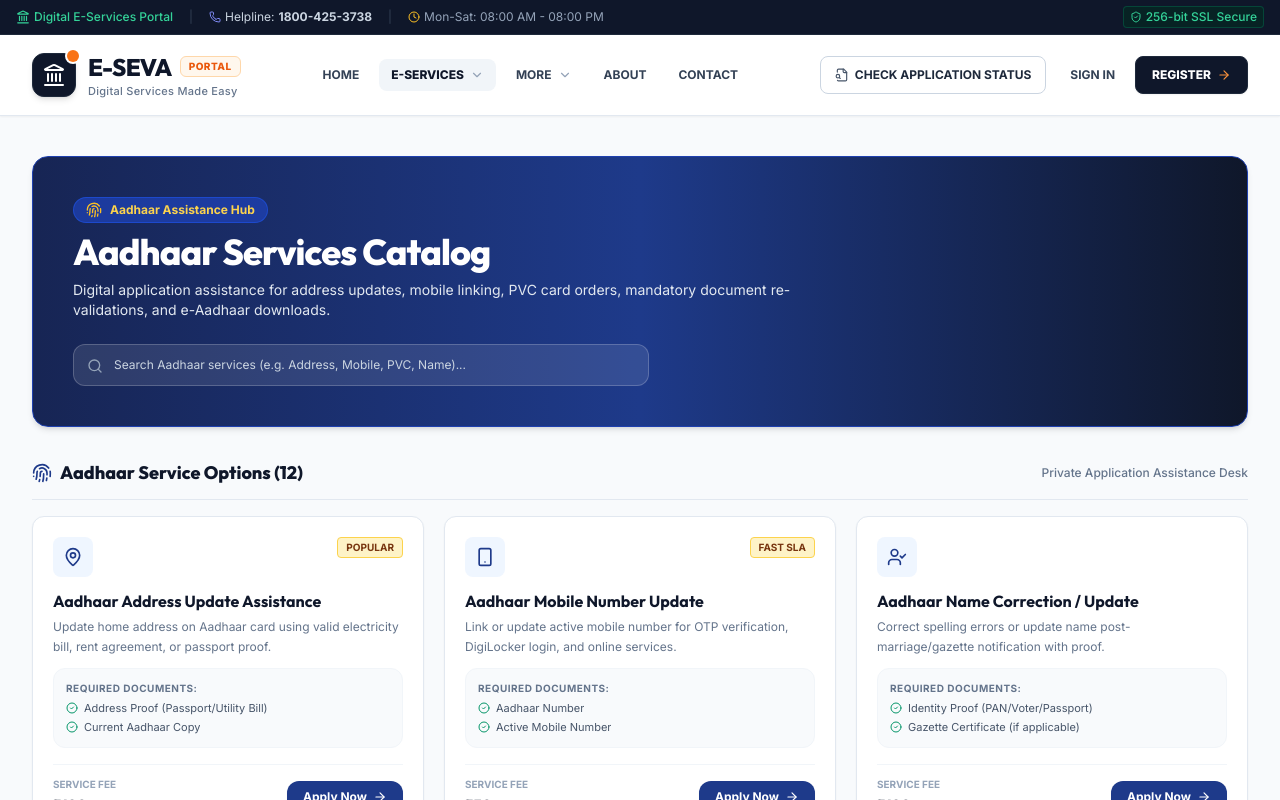
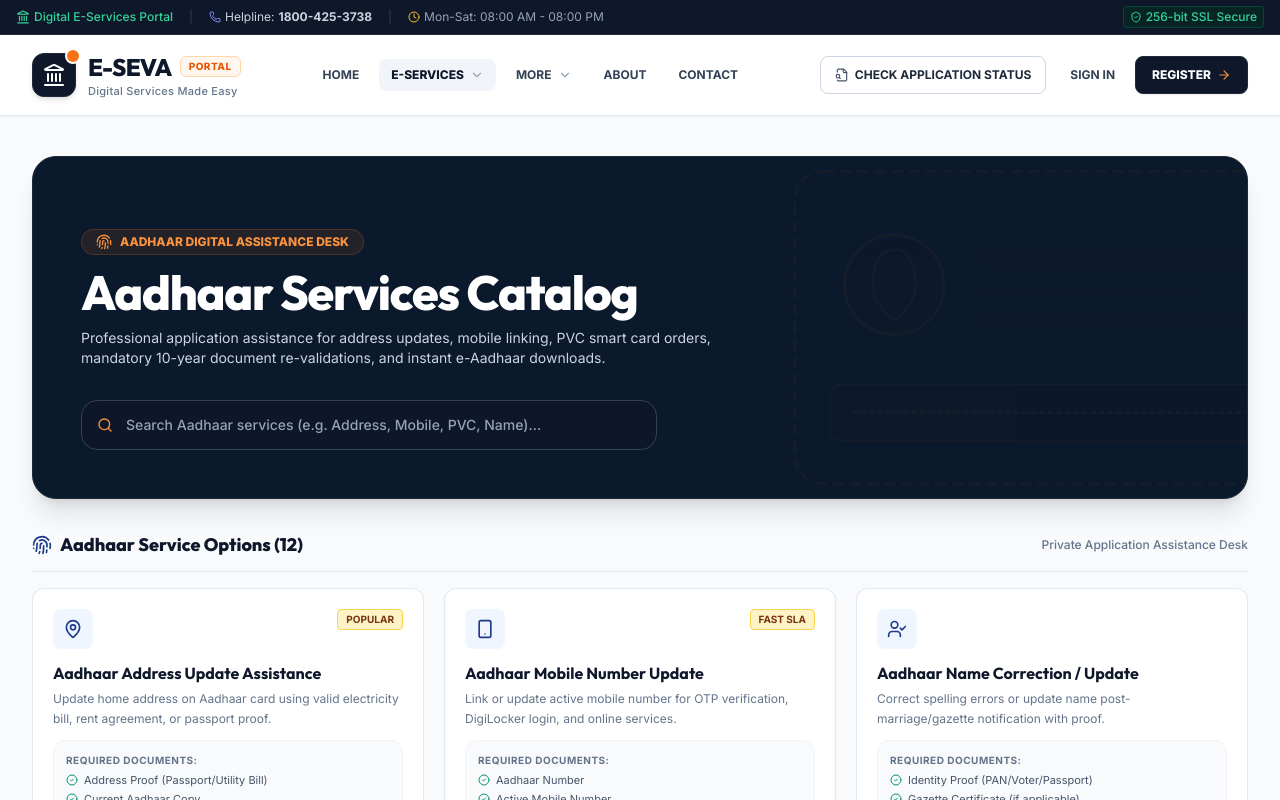
Before and after one commit to suryasuryaa239/e-seva-, a React (Vite) app: page /services/aadhaar in a window 1280 px wide. Shown: the top 800 px of the page. Built offline with nearby package versions, Linux system fonts and the light colour scheme; the HTML template or start-up script is replaced by a standard one.

Commit message:
Step 38: Integrate stylized Aadhaar digital service background identity graphic into AadhaarServicesCatalog

```diff
--- a/src/pages/AadhaarServicesCatalog.jsx
+++ b/src/pages/AadhaarServicesCatalog.jsx
@@ -132,34 +132,52 @@
     <div className="min-h-screen bg-slate-50 py-10 px-4 sm:px-6 lg:px-8 font-sans selection:bg-blue-600 selection:text-white">
       <div className="max-w-7xl mx-auto space-y-8">
 
-        {/* Header Hero Banner */}
-        <div className="bg-gradient-to-r from-blue-950 via-blue-900 to-slate-900 rounded-2xl p-8 sm:p-10 text-white shadow-md relative overflow-hidden border border-blue-800 space-y-4">
-          <div className="relative z-10 max-w-3xl space-y-2">
-            <div className="inline-flex items-center space-x-2 px-3 py-1 bg-blue-800/80 text-amber-300 text-xs font-bold rounded-full border border-blue-700/80">
-              <Fingerprint className="w-4 h-4 text-amber-400" />
-              <span>Aadhaar Assistance Hub</span>
+        {/* Header Hero Banner with Stylized Aadhaar Digital Identity Graphic */}
+        <div className="bg-[#0b192c] rounded-3xl p-8 sm:p-12 text-white shadow-xl relative overflow-hidden border border-slate-800 space-y-6">
+
+          {/* Stylized Aadhaar Digital Identity Vector Pattern Background Overlay */}
+          <div className="absolute inset-0 opacity-15 pointer-events-none flex items-center justify-end overflow-hidden">
+            <svg className="w-full h-full max-w-2xl text-orange-500 opacity-30 transform translate-x-1/4 scale-125" viewBox="0 0 500 300" fill="none" xmlns="http://www.w3.org/2000/svg">
+              <rect x="50" y="40" width="400" height="220" rx="20" fill="currentColor" fillOpacity="0.05" stroke="currentColor" strokeWidth="2" strokeDasharray="8 4" />
+              <circle cx="120" cy="120" r="35" fill="currentColor" fillOpacity="0.1" stroke="currentColor" strokeWidth="2" />
+              <path d="M120 95 C110 95 105 105 105 120 C105 135 120 145 120 145 C120 145 135 135 135 120 C135 105 130 95 120 95 Z" stroke="currentColor" strokeWidth="1.5" />
+              <rect x="180" y="95" width="220" height="12" rx="4" fill="currentColor" fillOpacity="0.3" />
+              <rect x="180" y="120" width="160" height="10" rx="4" fill="currentColor" fillOpacity="0.2" />
+              <rect x="180" y="140" width="190" height="10" rx="4" fill="currentColor" fillOpacity="0.2" />
+              <rect x="75" y="190" width="325" height="40" rx="8" fill="currentColor" fillOpacity="0.08" stroke="currentColor" strokeWidth="1" />
+              <path d="M90 210 H380" stroke="currentColor" strokeWidth="2" strokeDasharray="4 2" />
+            </svg>
+          </div>
+
+          <div className="relative z-10 max-w-3xl space-y-3">
+            <div className="inline-flex items-center space-x-2 px-3.5 py-1 bg-orange-500/10 text-orange-400 text-xs font-extrabold rounded-full border border-orange-500/20">
+              <Fingerprint className="w-4 h-4 text-orange-400" />
+              <span>AADHAAR DIGITAL ASSISTANCE DESK</span>
             </div>
-            <h1 className="text-2xl sm:text-4xl font-extrabold tracking-tight text-white">
+
+            <h1 className="text-3xl sm:text-4xl lg:text-5xl font-heading font-extrabold tracking-tight text-white">
               Aadhaar Services Catalog
             </h1>
-            <p className="text-slate-200 text-xs sm:text-sm leading-relaxed font-normal">
-              Digital application assistance for address updates, mobile linking, PVC card orders, mandatory document re-validations, and e-Aadhaar downloads.
+
+            <p className="text-slate-300 text-xs sm:text-sm leading-relaxed font-normal max-w-2xl">
+              Professional application assistance for address updates, mobile linking, PVC smart card orders, mandatory 10-year document re-validations, and instant e-Aadhaar downloads.
             </p>
           </div>
 
           {/* Search Input Box */}
           <div className="relative z-10 pt-2 max-w-xl">
-            <div className="relative">
-              <Search className="w-4 h-4 text-slate-400 absolute left-3.5 top-3.5" />
+            <div className="relative flex items-center">
+              <Search className="w-4 h-4 text-orange-400 absolute left-4 pointer-events-none" />
               <input
                 type="text"
                 placeholder="Search Aadhaar services (e.g. Address, Mobile, PVC, Name)..."
                 value={searchTerm}
                 onChange={(e) => setSearchTerm(e.target.value)}
-                className="w-full bg-white/10 border border-white/20 rounded-xl pl-10 pr-4 py-3 text-xs text-white placeholder-slate-300 outline-none focus:border-amber-400 focus:bg-white/20"
+                className="w-full bg-slate-900/80 text-white placeholder-slate-400 text-xs sm:text-sm rounded-2xl pl-11 pr-4 py-3.5 border border-slate-700 focus:border-orange-500 focus:bg-slate-900 outline-none transition-all shadow-xs font-medium"
               />
             </div>
           </div>
+
         </div>
 
         {/* Sub-Services Grid */}
```
